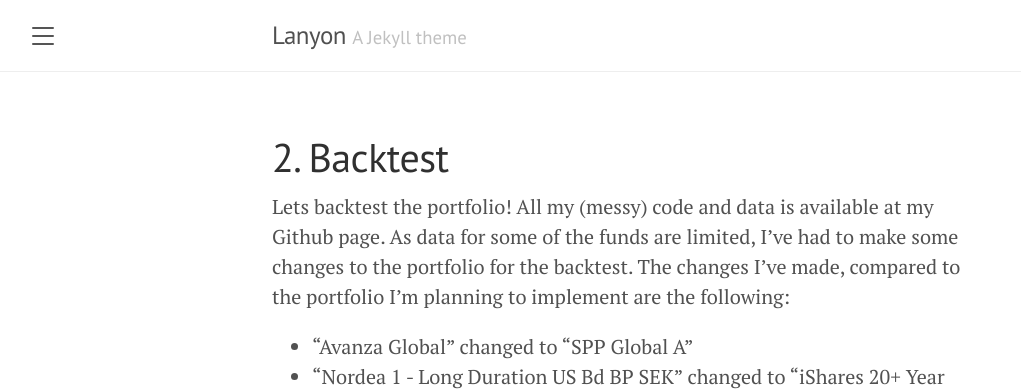
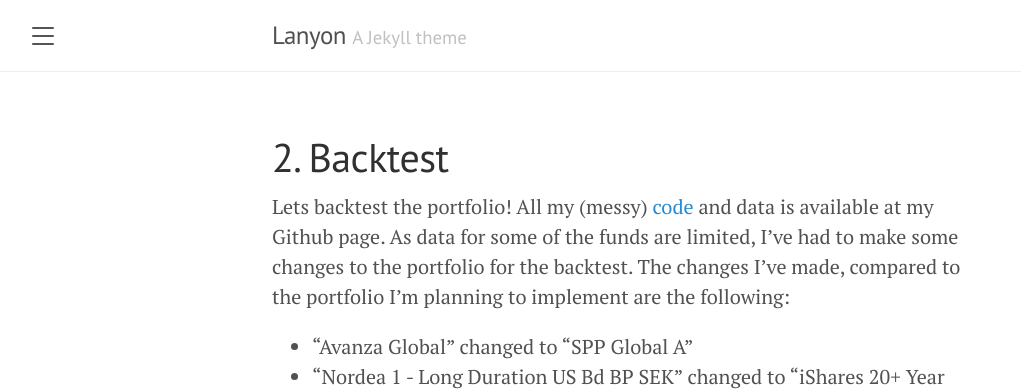
Before and after one commit to DriftwoodPalace/Dragon-Portfolio, a Jekyll site: the page built from backtest.md, in a window 1280 px wide and 900 px high. Shown: the top 391 px of the window, without its empty margins (8-1029 px from the left). Built offline with Jekyll 4.4.1, drawn with Linux system fonts in a browser that asks for light colours; some of the changed lines change nothing that is shown.

Commit message:
Add files via upload

```diff
--- a/backtest.md
+++ b/backtest.md
@@ -3,7 +3,7 @@ layout: page
 title: 2. Backtest
 ---
 
-Lets backtest the portfolio! All my (messy) code and data is available at my Github page. As data for some of the funds are limited, I've had to make some changes to the portfolio for the backtest. The changes I've made, compared to the portfolio I'm planning to implement are the following:
+Lets backtest the portfolio! All my (messy) [code](https://github.com/DriftwoodPalace/Dragon-Portfolio/tree/main/code) and data is available at my Github page. As data for some of the funds are limited, I've had to make some changes to the portfolio for the backtest. The changes I've made, compared to the portfolio I'm planning to implement are the following:
 
 * "Avanza Global" changed to "SPP Global A"
 * "Nordea 1 - Long Duration US Bd BP SEK" changed to "iShares 20+ Year Treasury Bond ETF (TLT)". Adjusted TLT to show returns in SEK as well.
```
